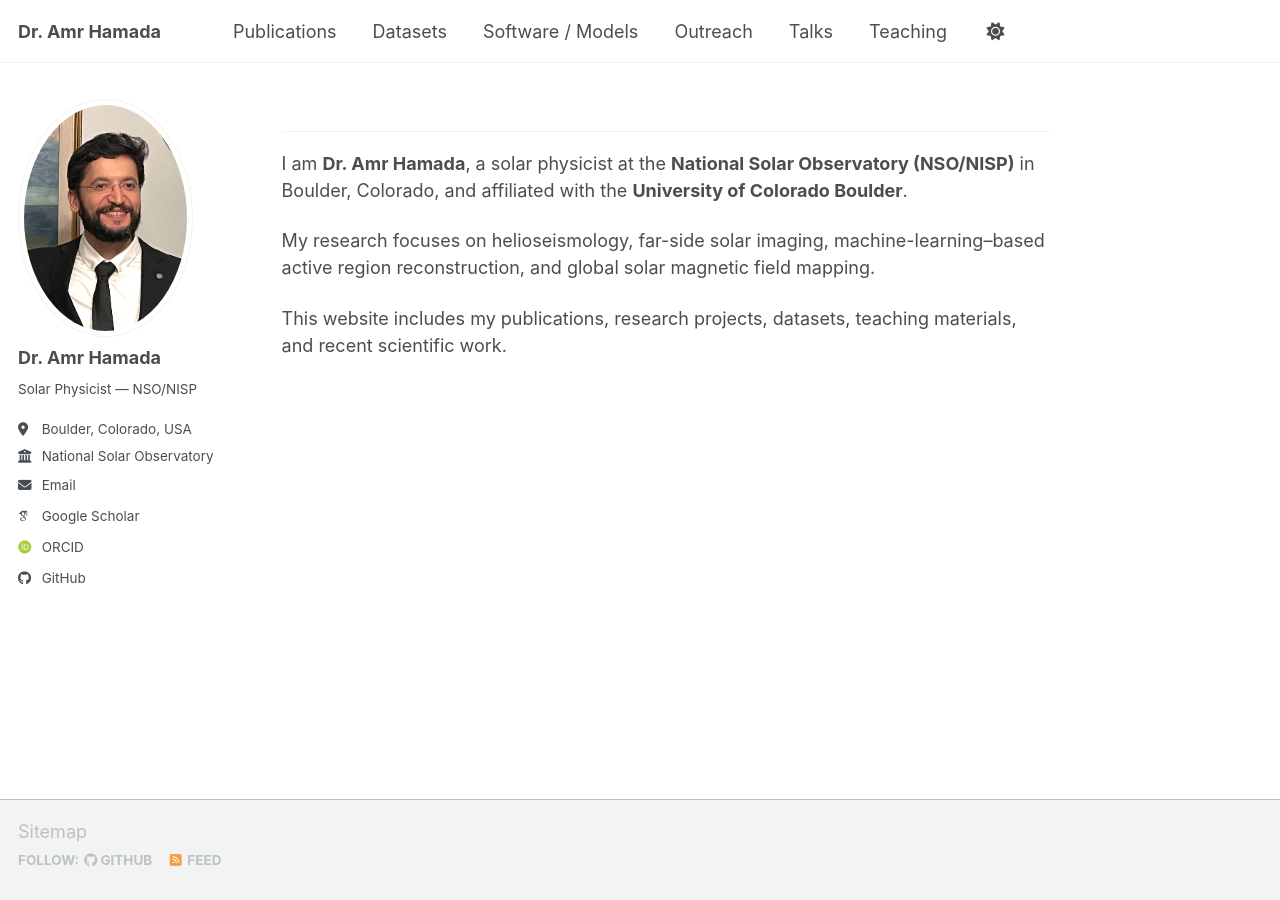
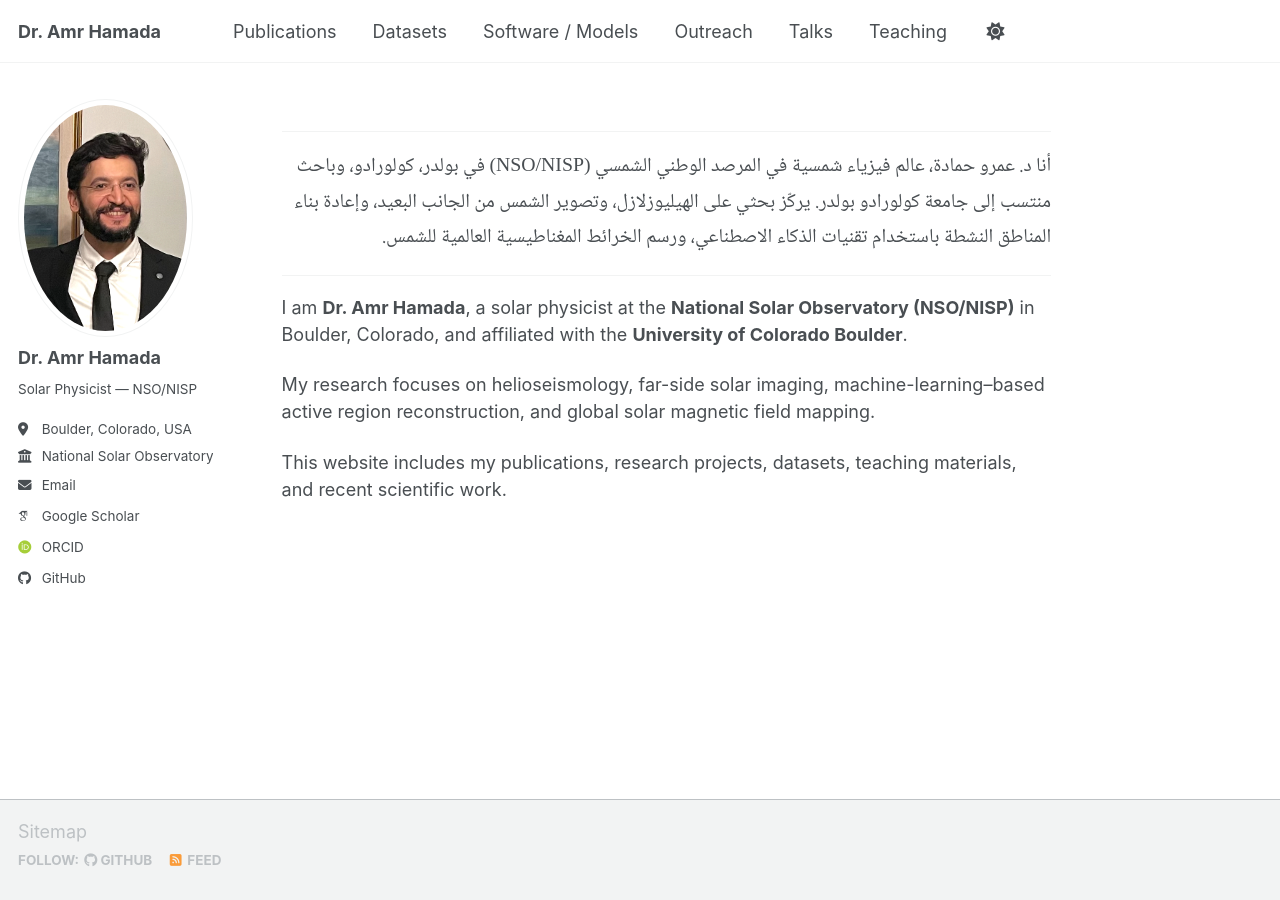
Before and after one commit to Amr1001Hamada/Amr1001Hamada.github.io, a Jekyll site: the page built from _pages/about.md, in a window 1280 px wide. Built offline with Jekyll 4.4.1, drawn with Linux system fonts in a browser that asks for light colours; some web fonts are replaced; a script bundle is joined from its source files by our own code; library files that are not in the unit come from our copies.

Commit message:
Update about.md

```diff
--- a/_pages/about.md
+++ b/_pages/about.md
@@ -8,6 +8,14 @@ redirect_from:
 ---
 
 ------
+
+<div class="arabic">
+أنا د. عمرو حمادة، عالم فيزياء شمسية في المرصد الوطني الشمسي (NSO/NISP) في بولدر، كولورادو، وباحث منتسب إلى جامعة كولورادو بولدر.
+
+يركّز بحثي على الهيليوزلازل، وتصوير الشمس من الجانب البعيد، وإعادة بناء المناطق النشطة باستخدام تقنيات الذكاء الاصطناعي، ورسم الخرائط المغناطيسية العالمية للشمس.
+</div>
+
+------
 I am **Dr. Amr Hamada**, a solar physicist at the **National Solar Observatory (NSO/NISP)** in Boulder, Colorado, and affiliated with the **University of Colorado Boulder**.
 
 My research focuses on helioseismology, far-side solar imaging, machine-learning–based active region reconstruction, and global solar magnetic field mapping.
```
